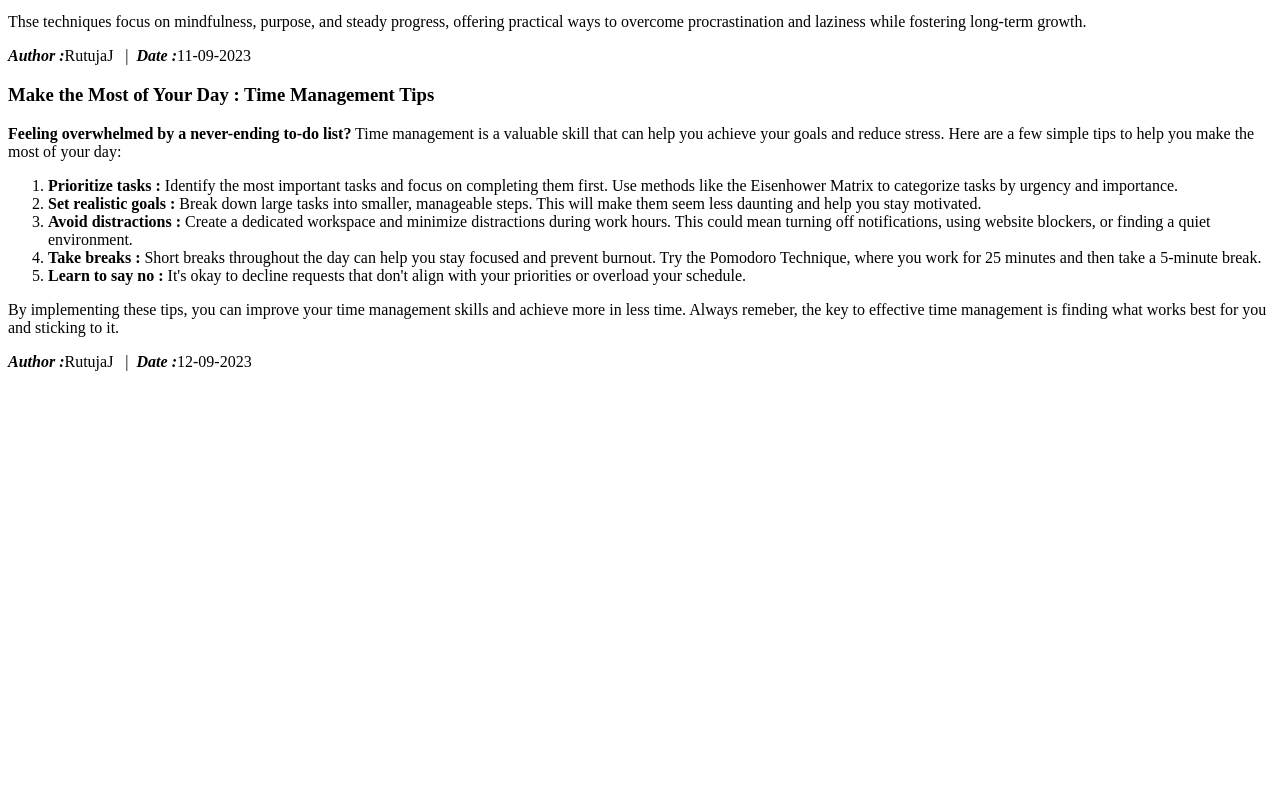
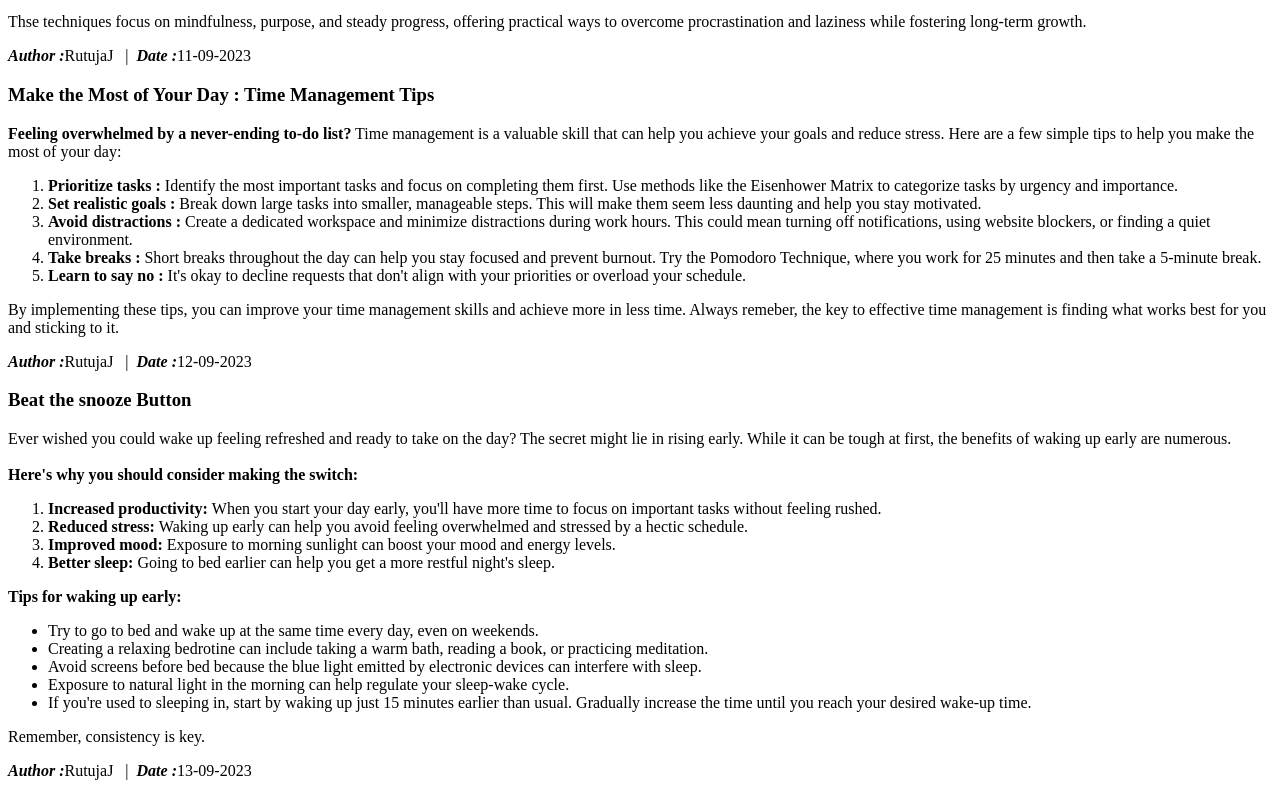
Before and after one commit to Rutuja1923/Daily-Boost-simple-blog, a plain HTML site: page index.html in a window 1280 px wide. Shown: the part 849-1645 px from the top of the page. Before the commit the page ends 1236 px from the top, so only its background shows below. Drawn offline with Linux system fonts and the light colour scheme.

Commit message:
added third blog post with footer

```diff
--- a/index.html
+++ b/index.html
@@ -123,7 +123,40 @@
             </footer>
         </article>
         <article>
-
+            <h3>Beat the snooze Button</h3>
+            <p>Ever wished you could wake up feeling refreshed and ready to take on the day?
+                 The secret might lie in rising early. While it can be tough at first,
+                 the benefits of waking up early are numerous.
+                 <br>
+                 <br>
+                 <b>Here's why you should consider making the switch:</b>
+            </p>
+            <ol>
+                <li><b>Increased productivity: </b>
+                    When you start your day early, you'll have more time to focus on important tasks without feeling rushed.
+                </li>
+                <li><b>Reduced stress: </b>
+                    Waking up early can help you avoid feeling overwhelmed and stressed by a hectic schedule.
+                </li>
+                <li><b> Improved mood: </b>
+                    Exposure to morning sunlight can boost your mood and energy levels.
+                </li>
+                <li><b>Better sleep: </b>
+                    Going to bed earlier can help you get a more restful night's sleep.
+                </li>
+            </ol>
+            <p><b>Tips for waking up early:</b></p>
+            <ul>
+                <li>Try to go to bed and wake up at the same time every day, even on weekends.</li>
+                <li>Creating a relaxing bedrotine can include taking a warm bath, reading a book, or practicing meditation. </li>
+                <li>Avoid screens before bed because the blue light emitted by electronic devices can interfere with sleep.</li>
+                <li>Exposure to natural light in the morning can help regulate your sleep-wake cycle.</li>
+                <li> If you're used to sleeping in, start by waking up just 15 minutes earlier than usual. Gradually increase the time until you reach your desired wake-up time.</li>
+            </ul>
+            <p>Remember, consistency is key.</p>
+            <footer></footer>
+                <p><b><i>Author :</i></b>RutujaJ &nbsp;&nbsp;|&nbsp;&nbsp;<b><i>Date :</i></b>13-09-2023</p>
+            </footer>
         </article>
         <article>
 
```
